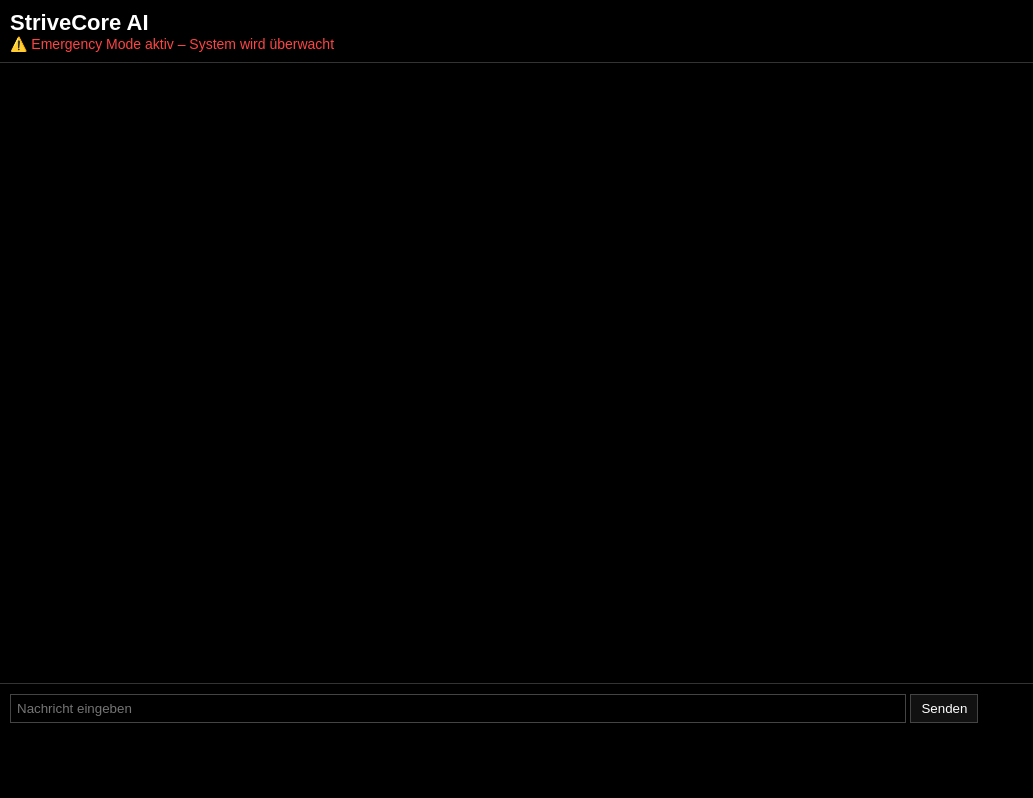
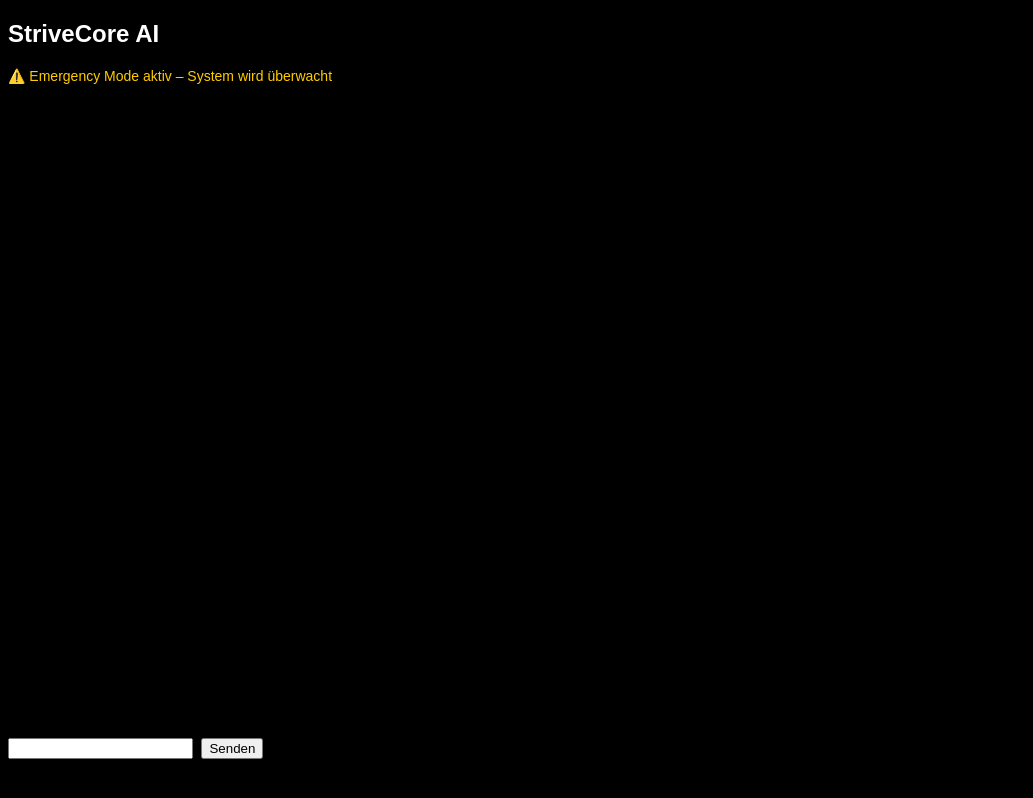
Before and after one commit to emercency-meissen/StriveCoreAI, a website: page index.html in a window 1280 px wide. Shown: the whole page, without its empty margins (0-1033 px from the left). Drawn offline with Linux system fonts and the light colour scheme.

Commit message:
Update index.html

```diff
--- a/index.html
+++ b/index.html
@@ -5,53 +5,16 @@
 <title>StriveCore AI</title>
 
 <style>
-body {
-  background:#000;
-  color:#fff;
-  font-family:sans-serif;
-  margin:0;
+body { background:#000; color:#fff; font-family:sans-serif; }
+#chat { height:80vh; overflow:auto; }
+
+.header {
+  margin-bottom:10px;
 }
 
-#header {
-  padding:10px;
-  border-bottom:1px solid #333;
-}
-
-#title {
-  font-size:22px;
-  font-weight:bold;
-}
-
-#emergency {
-  color:#ff4444;
+.warning {
+  color:#ffcc00;
   font-size:14px;
-}
-
-#chat {
-  height:75vh;
-  overflow:auto;
-  padding:10px;
-}
-
-#inputArea {
-  padding:10px;
-  border-top:1px solid #333;
-}
-
-#input {
-  width:70%;
-  padding:6px;
-  background:#000;
-  color:#fff;
-  border:1px solid #444;
-}
-
-button {
-  padding:6px 10px;
-  background:#111;
-  color:#fff;
-  border:1px solid #444;
-  cursor:pointer;
 }
 
 .adminMenu {
@@ -62,24 +25,34 @@ button {
   border:1px solid #444;
   padding:10px;
   display:none;
-  font-size:14px;
+  width:260px;
 }
+
+.adminLogs {
+  margin-top:10px;
+  background:#000;
+  border:1px solid #333;
+  padding:5px;
+  height:100px;
+  overflow:auto;
+  font-size:12px;
+}
+
+button { margin:4px; }
 </style>
 </head>
 
 <body>
 
-<div id="header">
-  <div id="title">StriveCore AI</div>
-  <div id="emergency">⚠️ Emergency Mode aktiv – System wird überwacht</div>
+<div class="header">
+  <h2>StriveCore AI</h2>
+  <div class="warning">⚠️ Emergency Mode aktiv – System wird überwacht</div>
 </div>
 
 <div id="chat"></div>
 
-<div id="inputArea">
-  <input id="input" placeholder="Nachricht eingeben">
-  <button onclick="send()">Senden</button>
-</div>
+<input id="input">
+<button onclick="send()">Senden</button>
 
 <!-- ADMIN MENÜ -->
 <div class="adminMenu" id="adminMenu">
@@ -88,26 +61,35 @@ button {
   <button onclick="setStatus('online')">🟢 Online</button>
   <button onclick="setStatus('offline')">🔴 Offline</button><br><br>
 
-  <input id="banIP" placeholder="IP"><br>
-  <input id="banTime" type="number" placeholder="Stunden"><br>
-  <button onclick="ban()">IP bannen</button>
+  <input id="banIP" placeholder="IP">
+  <input id="banTime" placeholder="Std" type="number">
+  <button onclick="ban()">Ban</button>
+
+  <div class="adminLogs" id="adminLogs">
+    <b>Logs:</b><br>
+  </div>
 </div>
 
 <script>
 const chat = document.getElementById("chat");
 const adminMenu = document.getElementById("adminMenu");
-const input = document.getElementById("input");
+const adminLogs = document.getElementById("adminLogs");
 
 function add(text) {
   chat.innerHTML += "<div>" + text + "</div>";
   chat.scrollTop = chat.scrollHeight;
 }
 
+function log(text) {
+  adminLogs.innerHTML += text + "<br>";
+  adminLogs.scrollTop = adminLogs.scrollHeight;
+}
+
 async function send(msg=null) {
   const text = msg || input.value;
+  input.value = "";
   if (!text) return;
 
-  input.value = "";
   add("DU: " + text);
 
   const res = await fetch("https://strivecoreai.onrender.com/chat", {
@@ -121,10 +103,16 @@ async function send(msg=null) {
 
   if (data.admin === true) {
     adminMenu.style.display = "block";
+    log("Admin eingeloggt");
+  }
+
+  if (data.log) {
+    log(data.log);
   }
 }
 
 function setStatus(s) {
+  log("Server -> " + s);
   send("__ADMIN_SET_STATUS__:" + s);
 }
 
@@ -132,6 +120,7 @@ function ban() {
   const ip = banIP.value;
   const h = banTime.value;
   if (!ip || !h) return;
+  log("Ban IP " + ip + " für " + h + "h");
   send("__ADMIN_BAN__:" + ip + ":" + h);
 }
 </script>
```
